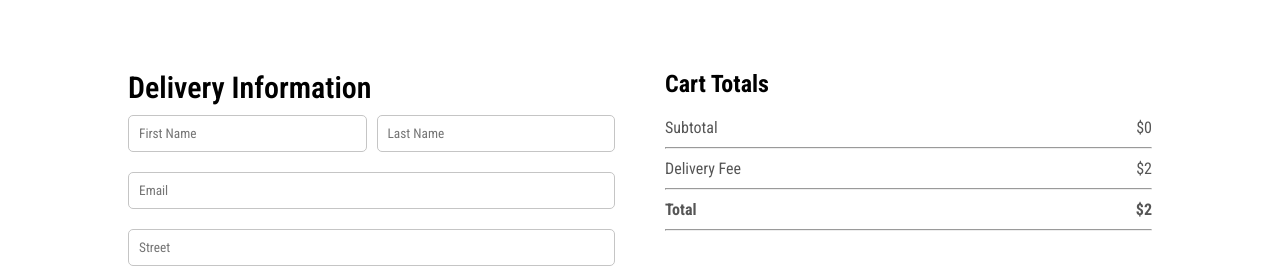
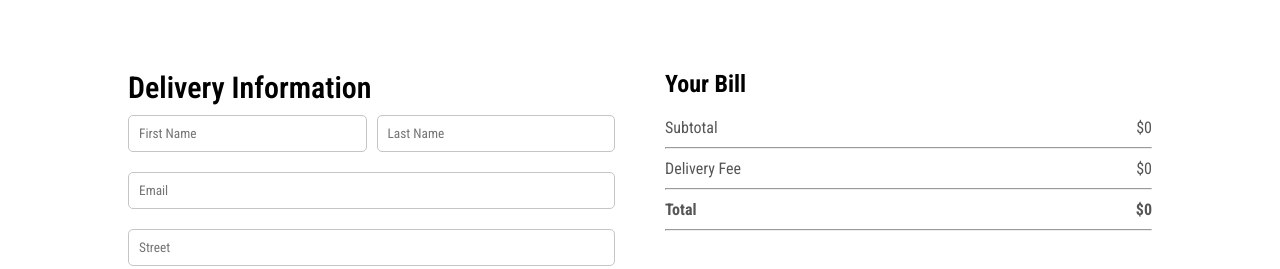
Before and after one commit to Kasim-Tech/food_delevery-Tasty-Bites-, a React (Vite) app in the folder frontend/: page /placeorder in a window 1280 px wide. Shown: the part 147-416 px from the top of the page. Built offline with nearby package versions, Linux system fonts and the light colour scheme.

Commit message:
bug fixed

```diff
--- a/frontend/src/pages/Cart/Cart.css
+++ b/frontend/src/pages/Cart/Cart.css
@@ -71,6 +71,7 @@
     background: transparent;
     border: none;
     outline: none;
+    width: 70%;
     padding-left: 10px;
 }
 .cart-promocode-input button{
--- a/frontend/src/pages/PlaceOrder/PlaceOrder.jsx
+++ b/frontend/src/pages/PlaceOrder/PlaceOrder.jsx
@@ -30,7 +30,7 @@
 
       <div className="place-order-right">
       <div className="cart-total">
-          <h2>Cart Totals</h2>
+          <h2>Your Bill</h2>
           <div className="">
             <div className="cart-total-details">
               <p>Subtotal</p>
@@ -39,12 +39,12 @@
             <hr/>
             <div className="cart-total-details">
               <p>Delivery Fee</p>
-              <p>${2}</p>
+              <p>${getTotalCartAmount()===0?0:2}</p>
             </div>
             <hr/>
             <div className="cart-total-details">
               <b>Total</b>
-              <b>${getTotalCartAmount()+2}</b>
+              <b>${getTotalCartAmount()===0?0:getTotalCartAmount()+2}</b>
             </div>
             <hr/>
           </div>
```
